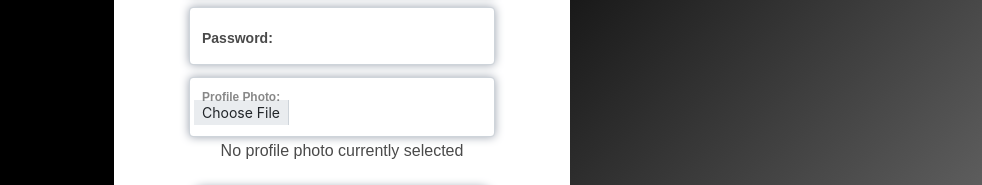
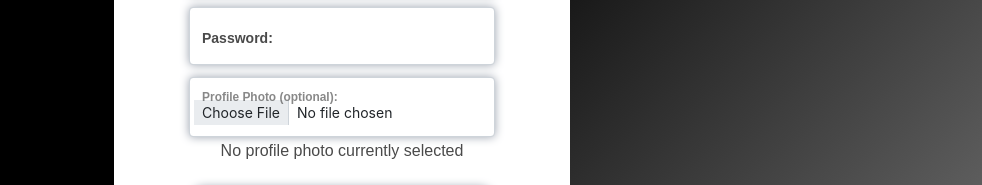
Before and after one commit to valerieyang00/petspace-p3-client, a React (Create React App) app: page /register in a window 1280 px wide. Shown: the part 389-574 px from the top of the page, without its empty margins (298-1280 px from the left). Built offline with nearby package versions, Linux system fonts and the light colour scheme.

Commit message:
some changes made onm register and newpost

```diff
--- a/src/components/pages/NewPost.jsx
+++ b/src/components/pages/NewPost.jsx
@@ -23,7 +23,7 @@ export default function NewPost({ currentUser, setCurrentUser }) {
     const inputRef = useRef(null)
     const [formImg, setFormImg] = useState('')
 
-    const [formStyle, setFormStyle] = useState('')
+    // const [formStyle, setFormStyle] = useState('')
     // const [imgSelected, setImgSelected] = useState('')
 
     const navigate = useNavigate()
--- a/src/components/pages/Register.jsx
+++ b/src/components/pages/Register.jsx
@@ -9,7 +9,7 @@ export default function Register({ currentUser, setCurrentUser }) {
 	const [email, setEmail] = useState('')
 	const [password, setPassword] = useState('')
 	const [msg, setMsg] = useState('')
-	const [formText, setFormText] = useState('No profile photo currently selected')
+	// const [formText, setFormText] = useState('No profile photo currently selected')
 	    // Cloudinary
 		const [fileInputState, setFileInputState] = useState('')
 
@@ -24,16 +24,16 @@ export default function Register({ currentUser, setCurrentUser }) {
 			setFormImg(file)
 		}
 
-		const handleFormText = (e) => {
-			if( formImg != ""){
-				setFormText('Profile photo uploaded successfully!')
-			}else{
+		// const handleFormText = (e) => {
+		// 	if( formImg != ""){
+		// 		setFormText('Profile photo uploaded successfully!')
+		// 	}else{
 
-			}
-		  }
-			useEffect(() => {
-				handleFormText()
-			}, [formImg])
+		// 	}
+		//   }
+		// 	useEffect(() => {
+		// 		handleFormText()
+		// 	}, [formImg])
 
 
 
@@ -131,7 +131,6 @@ export default function Register({ currentUser, setCurrentUser }) {
 
 								<div className="form-floating mb-3">
 									<input className="form-control form-control-sm"
-										placeholder='add a profile photo (optional)...'
 										type = "file"
 										name = "image"
 										id = "image"
@@ -139,14 +138,14 @@ export default function Register({ currentUser, setCurrentUser }) {
 										onChange={handleFileInputChange}
 										value={fileInputState}
 										accept=".jpg, .jpeg, .png"
-										style = {{height: '60px', color: 'transparent'}}
+										style = {{height: '60px', color: formImg ? 'transparent' : ''}}
 
 									/>
 								<div className="preview">
-   									 <p>{formText}</p>
+   									 <p>{formImg ? 'Profile photo uploaded successfully!' : 'No profile photo currently selected'}</p>
   								</div>
 
-									<label htmlFor='file'>Profile Photo:</label>
+									<label htmlFor='file'>Profile Photo (optional):</label>
 								</div>
 
 								<div className='d-grid gap-2 mb-3'>
```
